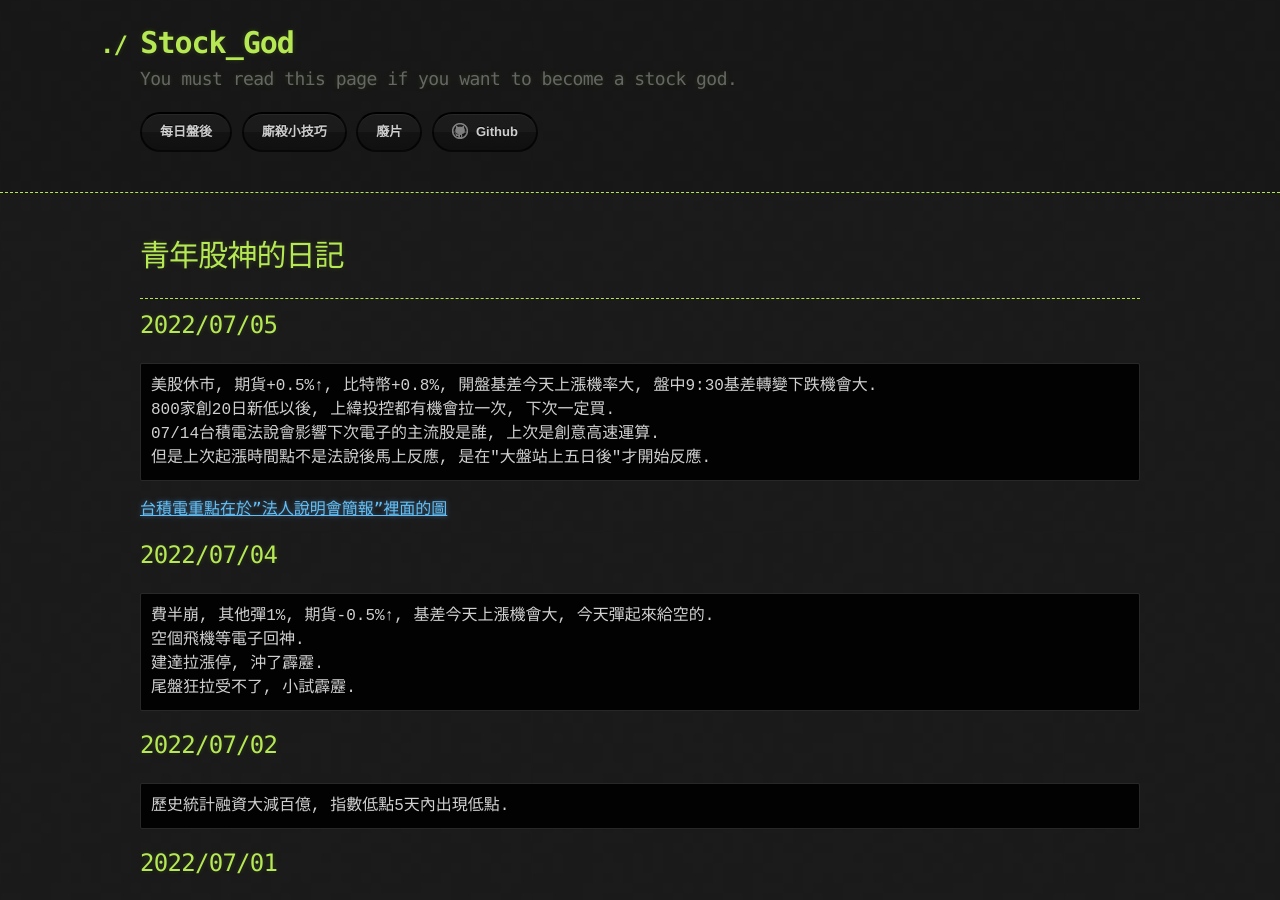
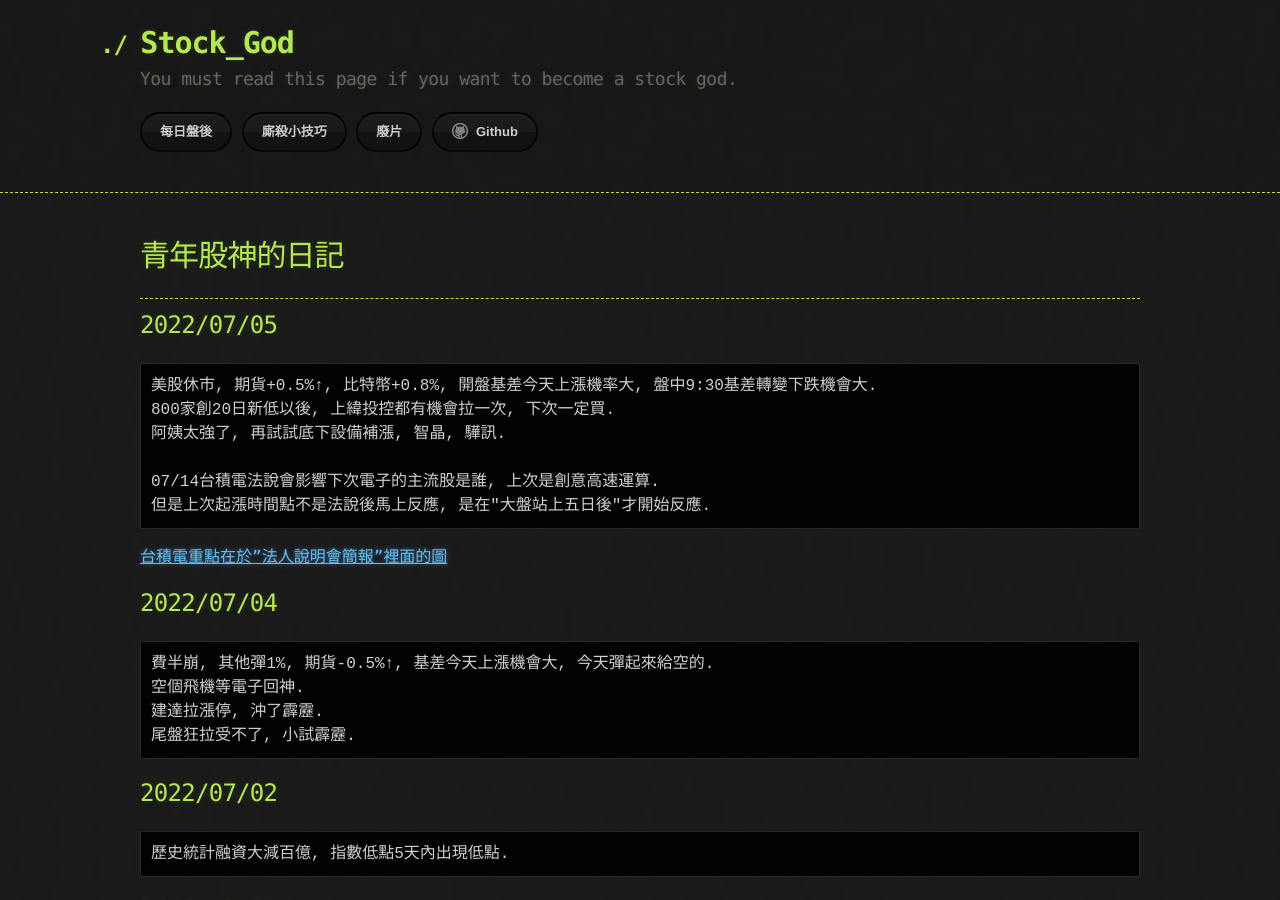
Before and after one commit to lepg5487/Stock_God, a Jekyll site: the page built from index.md, in a window 1280 px wide and 900 px high. Built offline with Jekyll 4.4.1, drawn with Linux system fonts in a browser that asks for light colours; our own code applies the rules of GitHub Pages for plain Markdown files.

Commit message:
Update index.md

````diff
--- a/index.md
+++ b/index.md
@@ -10,6 +10,8 @@ layout: testlayouts
 ```
 美股休市, 期貨+0.5%↑, 比特幣+0.8%, 開盤基差今天上漲機率大, 盤中9:30基差轉變下跌機會大.
 800家創20日新低以後, 上緯投控都有機會拉一次, 下次一定買.
+阿姨太強了, 再試試底下設備補漲, 智晶, 驊訊.
+
 07/14台積電法說會影響下次電子的主流股是誰, 上次是創意高速運算.
 但是上次起漲時間點不是法說後馬上反應, 是在"大盤站上五日後"才開始反應.
 ```
````
